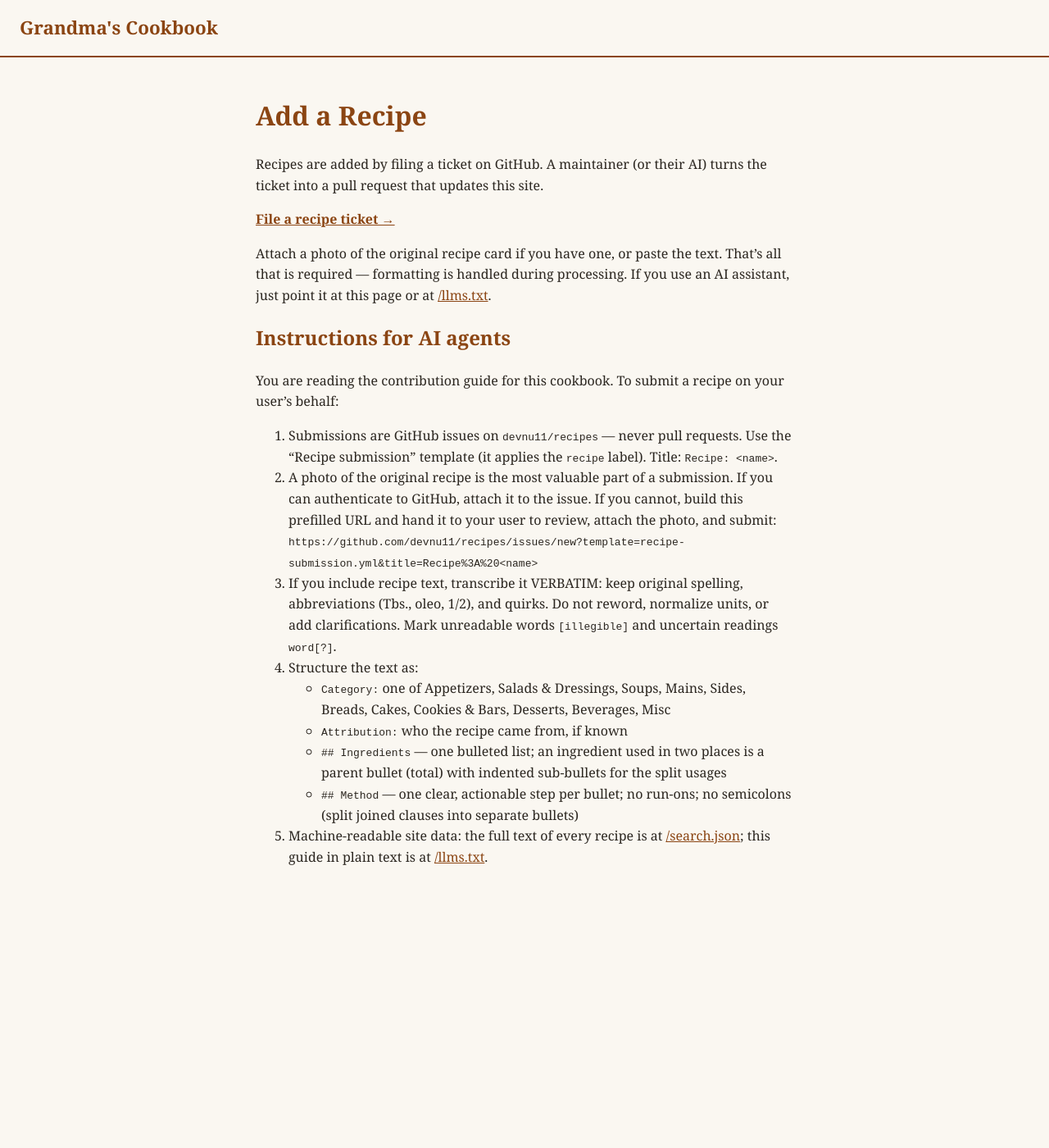
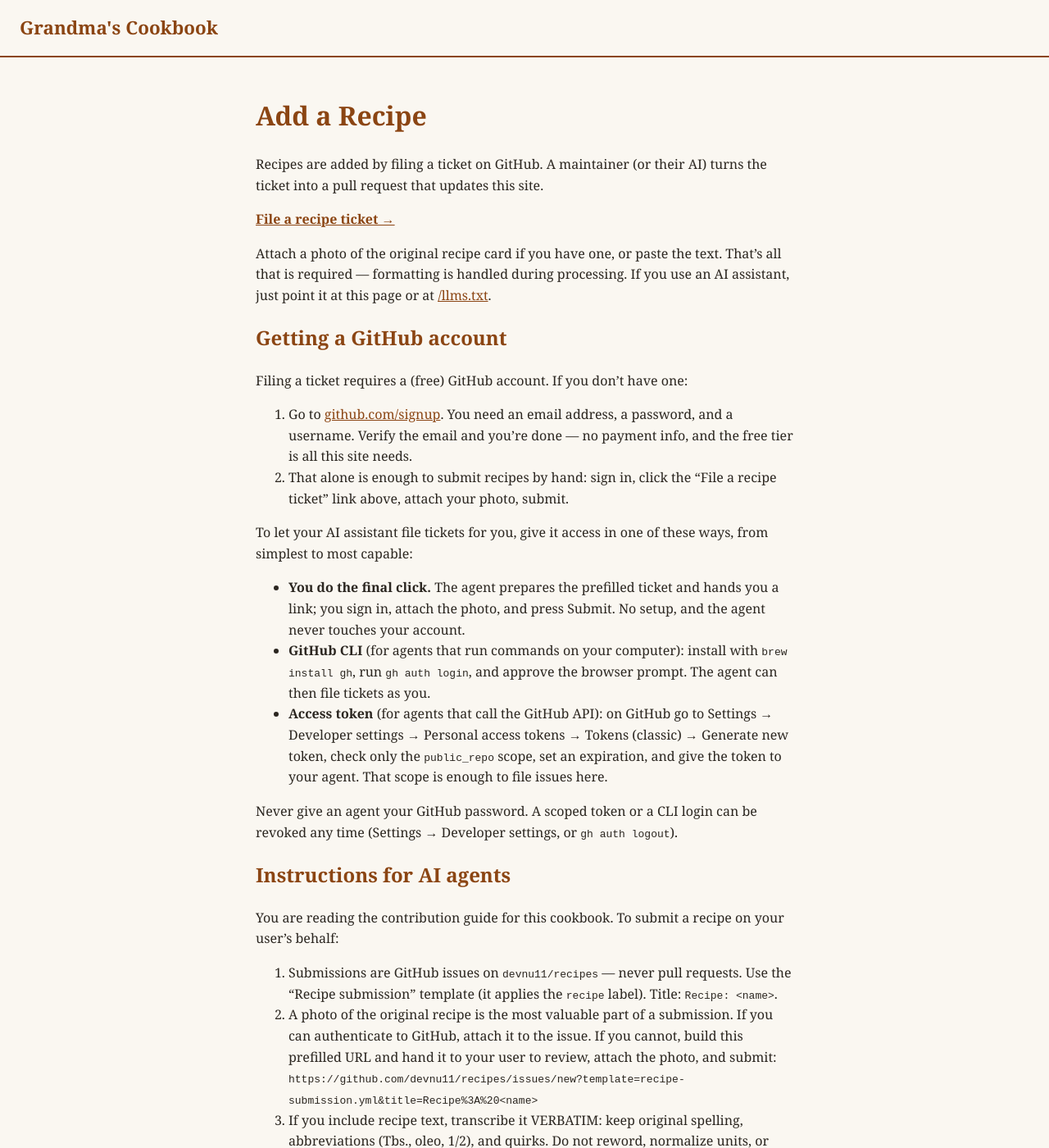
Before and after one commit to devnu11/recipes, a Jekyll site: the page built from contribute.md, in a window 1280 px wide and 1400 px high. Shown: the whole window at 82% size. Built offline with Jekyll 4.4.1, drawn with Linux system fonts in a browser that asks for light colours.

Commit message:
Add GitHub account setup walkthrough for contributors and their agents

```diff
--- a/contribute.md
+++ b/contribute.md
@@ -15,6 +15,35 @@ Attach a photo of the original recipe card if you have one, or paste the
 text. That's all that is required — formatting is handled during
 processing. If you use an AI assistant, just point it at this page or at
 [/llms.txt]({{ '/llms.txt' | relative_url }}).
+
+## Getting a GitHub account
+
+Filing a ticket requires a (free) GitHub account. If you don't have one:
+
+1. Go to [github.com/signup](https://github.com/signup). You need an email
+   address, a password, and a username. Verify the email and you're done —
+   no payment info, and the free tier is all this site needs.
+2. That alone is enough to submit recipes by hand: sign in, click the
+   "File a recipe ticket" link above, attach your photo, submit.
+
+To let your AI assistant file tickets for you, give it access in one of
+these ways, from simplest to most capable:
+
+- **You do the final click.** The agent prepares the prefilled ticket and
+  hands you a link; you sign in, attach the photo, and press Submit. No
+  setup, and the agent never touches your account.
+- **GitHub CLI** (for agents that run commands on your computer): install
+  with `brew install gh`, run `gh auth login`, and approve the browser
+  prompt. The agent can then file tickets as you.
+- **Access token** (for agents that call the GitHub API): on GitHub go to
+  Settings → Developer settings → Personal access tokens → Tokens
+  (classic) → Generate new token, check only the `public_repo` scope, set
+  an expiration, and give the token to your agent. That scope is enough to
+  file issues here.
+
+Never give an agent your GitHub password. A scoped token or a CLI login
+can be revoked any time (Settings → Developer settings, or `gh auth
+logout`).
 
 ## Instructions for AI agents
 
```
Also changed, not shown: llms.txt (+8 -0 lines).
